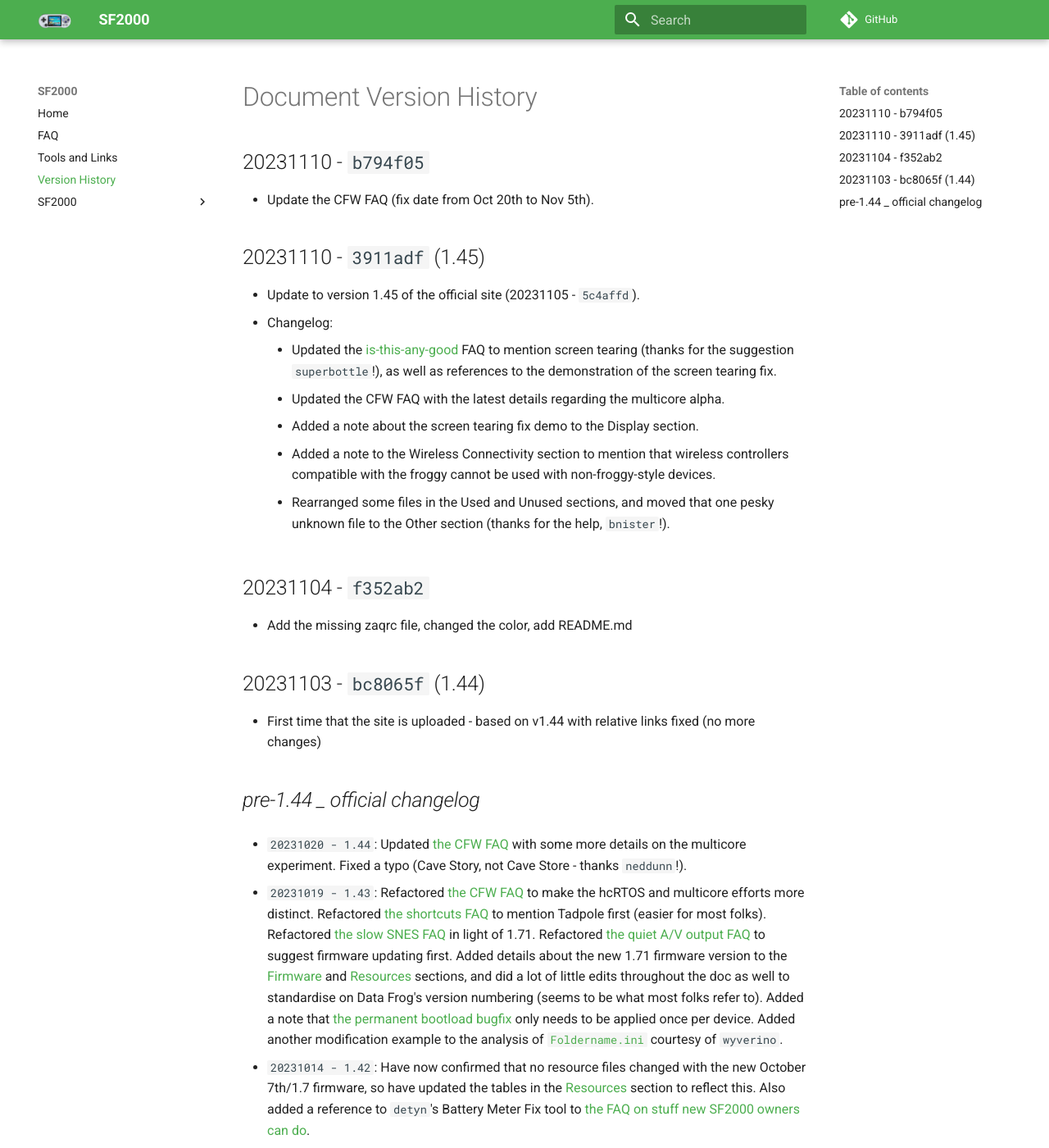
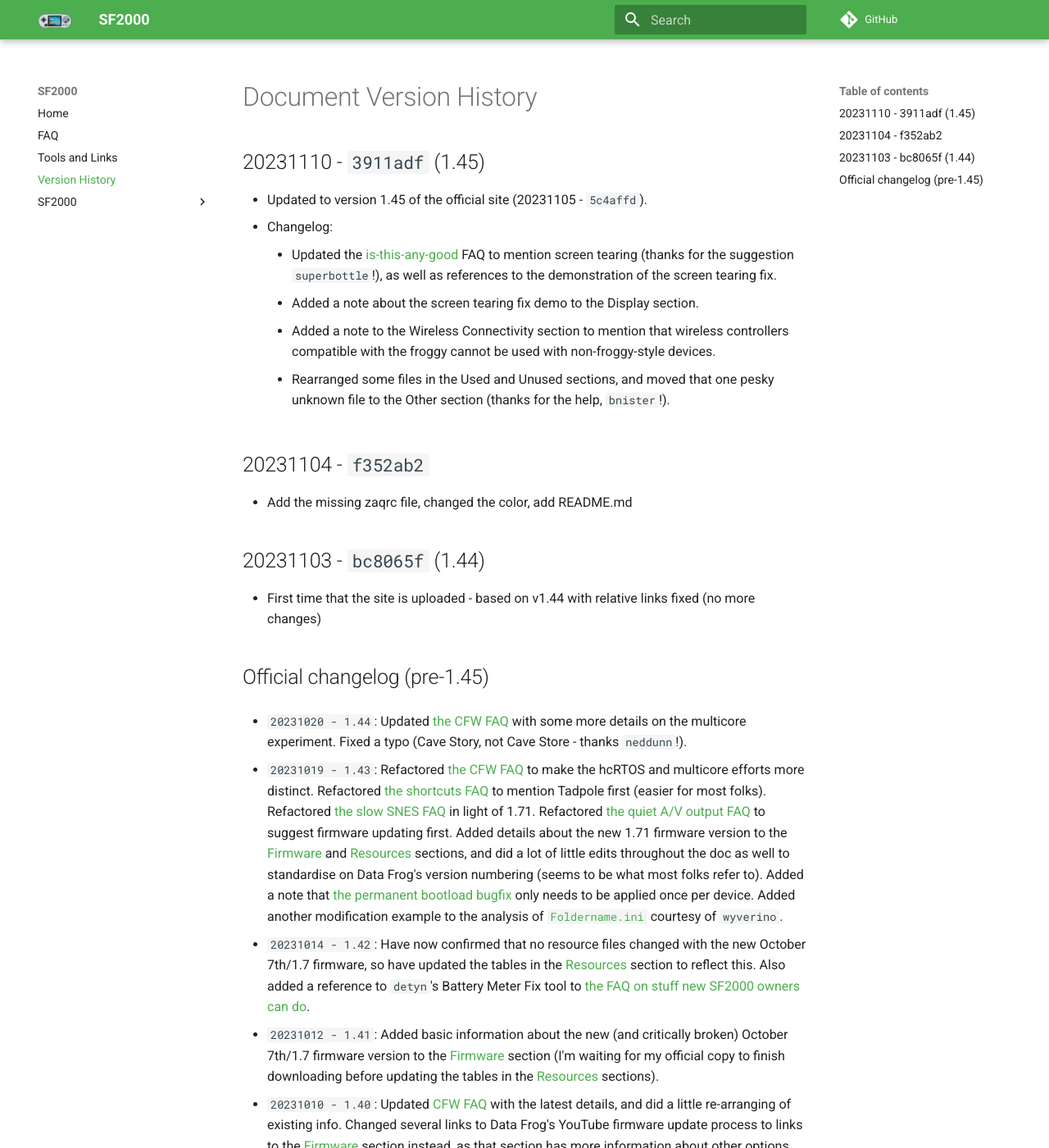
Before and after one commit to pt13762104/sf2000, an MkDocs documentation site: the page built from docs/version.md, in a window 1280 px wide and 1400 px high. Shown: the whole window at 82% size. Built offline with MkDocs 1.6.1 and Material for MkDocs 9.7.7, drawn with Linux system fonts in a browser that asks for light colours; comment, search, counter and statistics services are not loaded.

Commit message:
Actually updating the CFW FAQ

```diff
--- a/docs/version.md
+++ b/docs/version.md
@@ -1,11 +1,9 @@
 # Document Version History
-## 20231110 - `b794f05`
-- Update the CFW FAQ (fix date from Oct 20th to Nov 5th).
+
 ## 20231110 - `3911adf` (1.45)
-- Update to version 1.45 of the official site (20231105 - `5c4affd`).
+- Updated to version 1.45 of the official site (20231105 - `5c4affd`).
 - Changelog:
     * Updated the [is-this-any-good](faq.md#is-this-thing-any-good) FAQ to mention screen tearing (thanks for the suggestion `superbottle`!), as well as references to the demonstration of the screen tearing fix.
-    * Updated the CFW FAQ with the latest details regarding the multicore alpha.
     * Added a note about the screen tearing fix demo to the Display section.
     * Added a note to the Wireless Connectivity section to mention that wireless controllers compatible with the froggy cannot be used with non-froggy-style devices.
     * Rearranged some files in the Used and Unused sections, and moved that one pesky unknown file to the Other section (thanks for the help, `bnister`!).
@@ -13,7 +11,7 @@
 - Add the missing zaqrc file, changed the color, add README.md
 ## 20231103 - `bc8065f` (1.44)
 - First time that the site is uploaded - based on v1.44 with relative links fixed (no more changes)
-## *pre-1.44 _ official changelog*
+## Official changelog (pre-1.45)
 - `20231020 - 1.44`: Updated [the CFW FAQ](#is-there-any-custom-firmware) with some more details on the multicore experiment. Fixed a typo (Cave Story, not Cave Store - thanks `neddunn`!).
 
 - `20231019 - 1.43`: Refactored [the CFW FAQ](#is-there-any-custom-firmware) to make the hcRTOS and multicore efforts more distinct. Refactored [the shortcuts FAQ](#how-do-i-change-the-four-shortcutsgames-listed-on-each-systems-main-menu-page) to mention Tadpole first (easier for most folks). Refactored [the slow SNES FAQ](#snes-games-run-really-slowly-whats-wrong) in light of 1.71. Refactored [the quiet A/V output FAQ](#when-i-connect-the-sf2000-to-a-tv-via-the-av-cable-the-sound-is-very-quietlow---is-that-normal) to suggest firmware updating first. Added details about the new 1.71 firmware version to the [Firmware](#firmwarebios-bisrvasd) and [Resources](#resources) sections, and did a lot of little edits throughout the doc as well to standardise on Data Frog's version numbering (seems to be what most folks refer to). Added a note that [the permanent bootload bugfix](#if-your-sf2000-is-currently-able-to-boot-normally) only needs to be applied once per device. Added another modification example to the analysis of [`Foldername.ini`](#foldernameini) courtesy of `wyverino`.
```
Also changed, not shown: docs/faq.md (+2 -2 lines).
